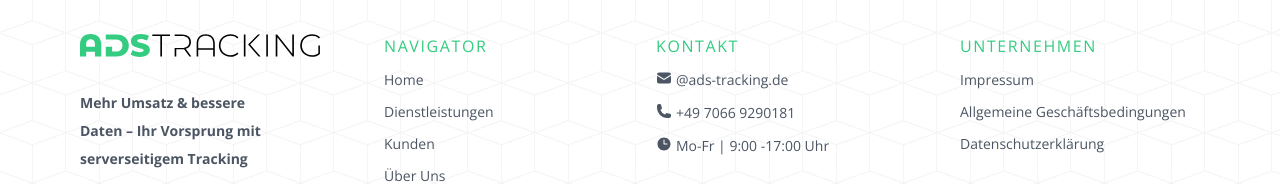
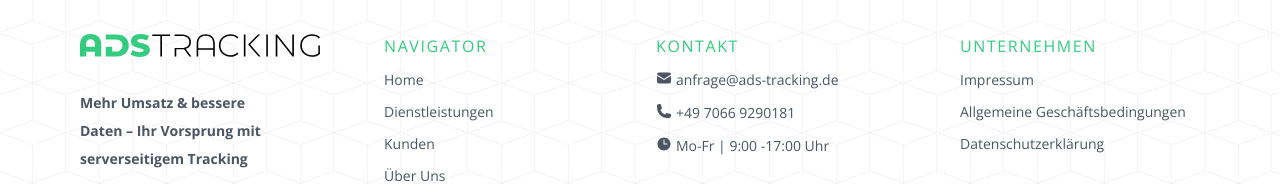
Before and after one commit to Usama-26/ads-tracking-nuxt, a Nuxt app: page / in a window 1280 px wide. Shown: the part 7071-7255 px from the top of the page. Built offline with nearby package versions, Linux system fonts and the light colour scheme.

Commit message:
text added

```diff
--- a/components/Footer.vue
+++ b/components/Footer.vue
@@ -67,7 +67,7 @@
             <ul class="text-sm">
               <li class="my-3 hover:text-gray-900 hover:underline">
                 <a href="mailto:anfrage@ads-tracking.de" class="inline-flex gap-1"
-                  ><EnvelopeIcon class="w-4 h-4" />@ads-tracking.de</a
+                  ><EnvelopeIcon class="w-4 h-4" />anfrage@ads-tracking.de</a
                 >
               </li>
               <li class="my-3 hover:text-gray-900 hover:underline">
```
